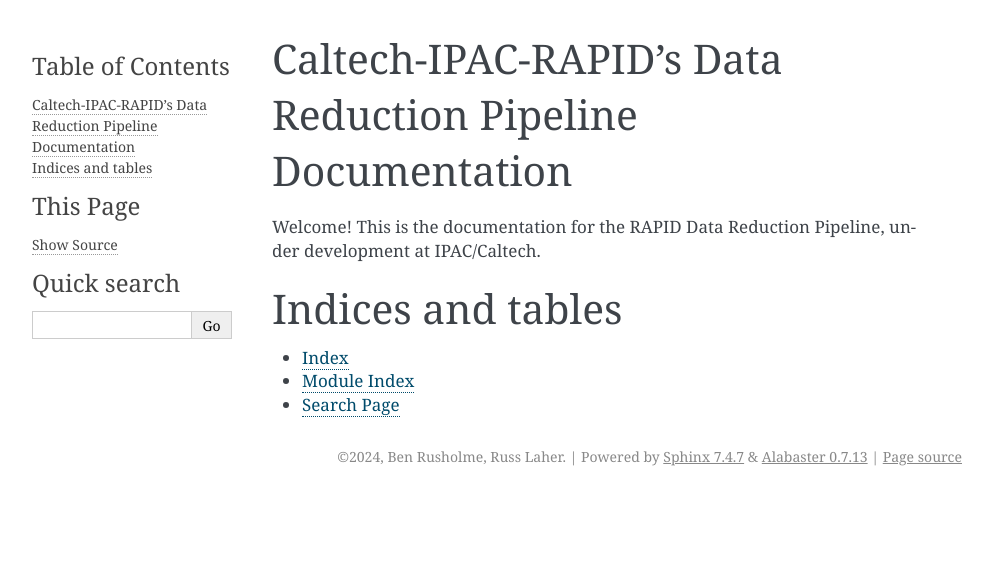
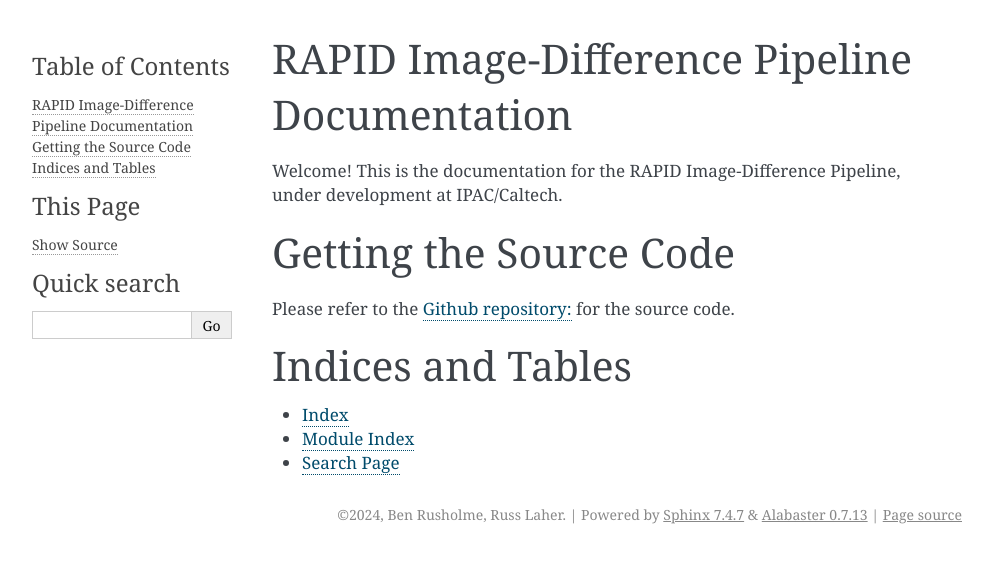
Before and after one commit to Caltech-IPAC/rapid, a Sphinx documentation site: the page built from docs/source/index.rst, in a window 1280 px wide. Shown: the top 563 px of the page, without its empty margins (148-1141 px from the left). Built offline with Sphinx 7.4.7, drawn with Linux system fonts in a browser that asks for light colours.

Commit message:
Added github URL for source code.

```diff
--- a/docs/source/index.rst
+++ b/docs/source/index.rst
@@ -3,10 +3,10 @@
    You can adapt this file completely to your liking, but it should at least
    contain the root `toctree` directive.
 
-Caltech-IPAC-RAPID's Data Reduction Pipeline Documentation
+RAPID Image-Difference Pipeline Documentation
 ==============================================
 
-Welcome! This is the documentation for the RAPID Data Reduction
+Welcome! This is the documentation for the RAPID Image-Difference
 Pipeline, under development at IPAC/Caltech.
 
 
@@ -16,7 +16,14 @@
 
 
 
-Indices and tables
+Getting the Source Code
+==================
+
+Please refer to the `Github repository: <https://github.com/Caltech-IPAC/rapid>`_ for the source code.
+
+
+
+Indices and Tables
 ==================
 
 * :ref:`genindex`
```
